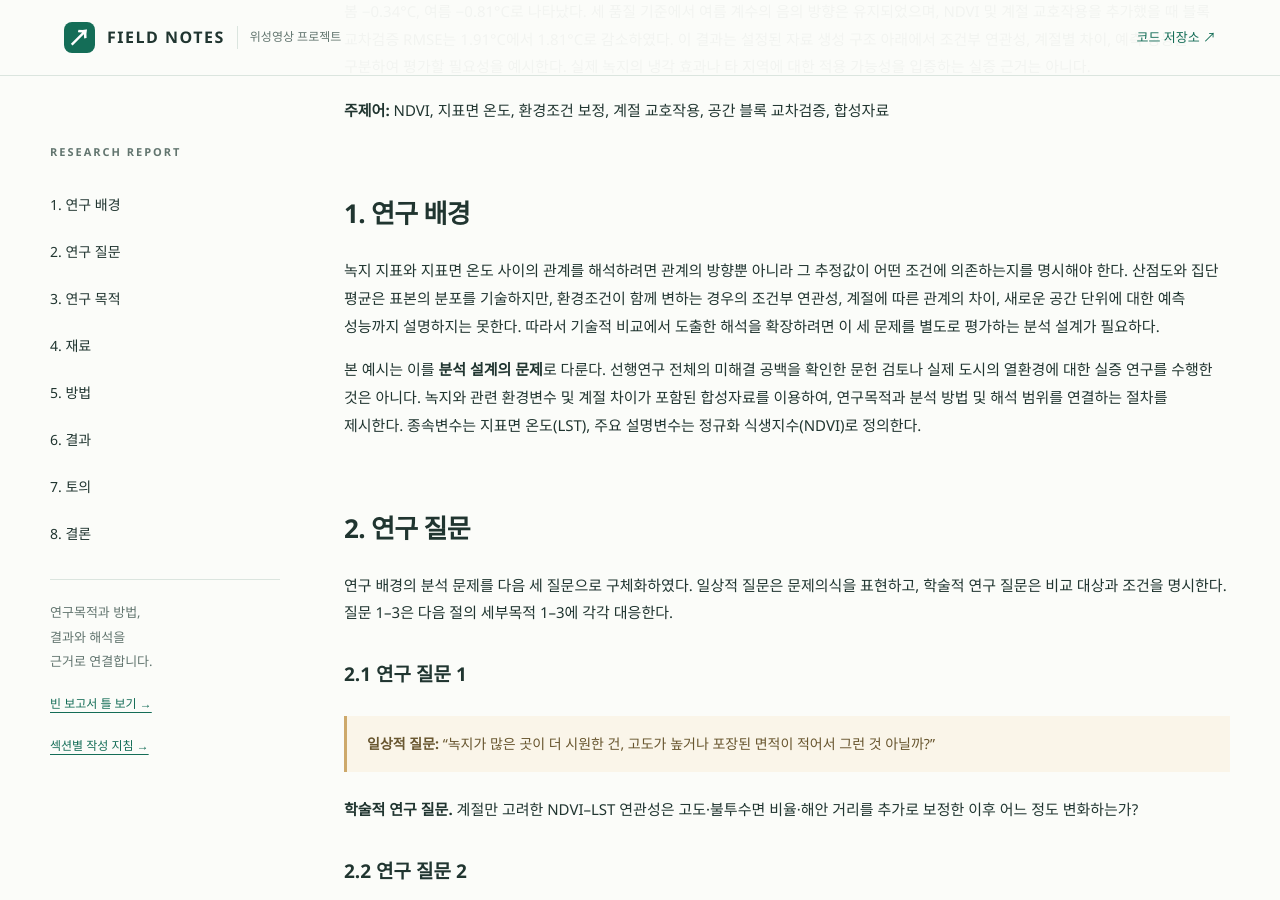
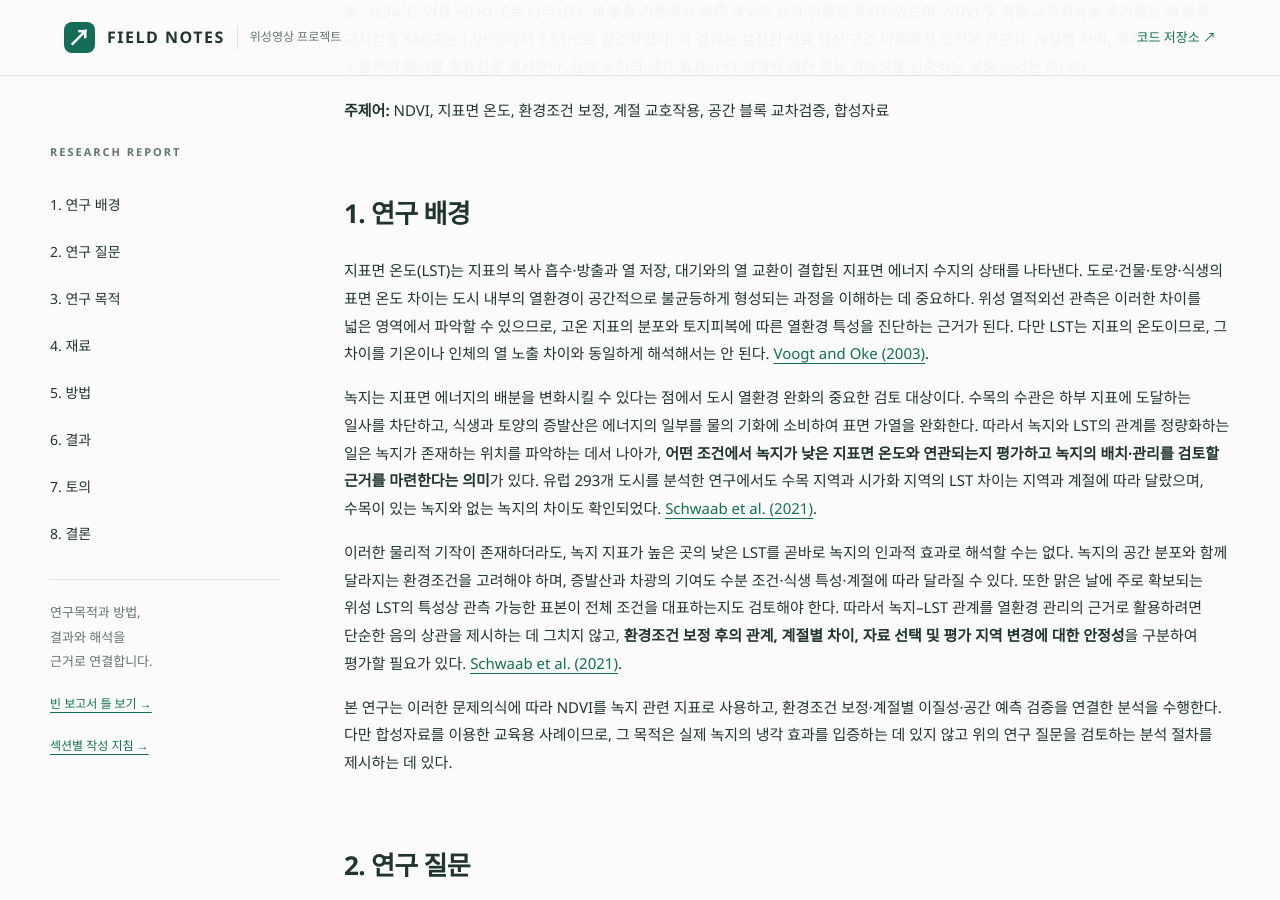
Before and after one commit to wonk19/class2026_02_surveying2, a Jekyll site: the page built from docs/index.md, in a window 1280 px wide and 900 px high, scrolled down 758 px. Built offline with Jekyll 4.4.1, drawn with Linux system fonts in a browser that asks for light colours; some of the changed text lies outside the part shown.

Commit message:
Ground research background in surface energy balance and vegetation mechanisms

```diff
--- a/docs/index.md
+++ b/docs/index.md
@@ -19,9 +19,13 @@ badge: "DEMO / 실제 관측 결과 아님"
 
 ## 1. 연구 배경 {#background}
 
-녹지 지표와 지표면 온도 사이의 관계를 해석하려면 관계의 방향뿐 아니라 그 추정값이 어떤 조건에 의존하는지를 명시해야 한다. 산점도와 집단 평균은 표본의 분포를 기술하지만, 환경조건이 함께 변하는 경우의 조건부 연관성, 계절에 따른 관계의 차이, 새로운 공간 단위에 대한 예측 성능까지 설명하지는 못한다. 따라서 기술적 비교에서 도출한 해석을 확장하려면 이 세 문제를 별도로 평가하는 분석 설계가 필요하다.
+지표면 온도(LST)는 지표의 복사 흡수·방출과 열 저장, 대기와의 열 교환이 결합된 지표면 에너지 수지의 상태를 나타낸다. 도로·건물·토양·식생의 표면 온도 차이는 도시 내부의 열환경이 공간적으로 불균등하게 형성되는 과정을 이해하는 데 중요하다. 위성 열적외선 관측은 이러한 차이를 넓은 영역에서 파악할 수 있으므로, 고온 지표의 분포와 토지피복에 따른 열환경 특성을 진단하는 근거가 된다. 다만 LST는 지표의 온도이므로, 그 차이를 기온이나 인체의 열 노출 차이와 동일하게 해석해서는 안 된다. [Voogt and Oke (2003)](https://doi.org/10.1016/S0034-4257(03)00079-8).
 
-본 예시는 이를 **분석 설계의 문제**로 다룬다. 선행연구 전체의 미해결 공백을 확인한 문헌 검토나 실제 도시의 열환경에 대한 실증 연구를 수행한 것은 아니다. 녹지와 관련 환경변수 및 계절 차이가 포함된 합성자료를 이용하여, 연구목적과 분석 방법 및 해석 범위를 연결하는 절차를 제시한다. 종속변수는 지표면 온도(LST), 주요 설명변수는 정규화 식생지수(NDVI)로 정의한다.
+녹지는 지표면 에너지의 배분을 변화시킬 수 있다는 점에서 도시 열환경 완화의 중요한 검토 대상이다. 수목의 수관은 하부 지표에 도달하는 일사를 차단하고, 식생과 토양의 증발산은 에너지의 일부를 물의 기화에 소비하여 표면 가열을 완화한다. 따라서 녹지와 LST의 관계를 정량화하는 일은 녹지가 존재하는 위치를 파악하는 데서 나아가, **어떤 조건에서 녹지가 낮은 지표면 온도와 연관되는지 평가하고 녹지의 배치·관리를 검토할 근거를 마련한다는 의미**가 있다. 유럽 293개 도시를 분석한 연구에서도 수목 지역과 시가화 지역의 LST 차이는 지역과 계절에 따라 달랐으며, 수목이 있는 녹지와 없는 녹지의 차이도 확인되었다. [Schwaab et al. (2021)](https://doi.org/10.1038/s41467-021-26768-w).
+
+이러한 물리적 기작이 존재하더라도, 녹지 지표가 높은 곳의 낮은 LST를 곧바로 녹지의 인과적 효과로 해석할 수는 없다. 녹지의 공간 분포와 함께 달라지는 환경조건을 고려해야 하며, 증발산과 차광의 기여도 수분 조건·식생 특성·계절에 따라 달라질 수 있다. 또한 맑은 날에 주로 확보되는 위성 LST의 특성상 관측 가능한 표본이 전체 조건을 대표하는지도 검토해야 한다. 따라서 녹지–LST 관계를 열환경 관리의 근거로 활용하려면 단순한 음의 상관을 제시하는 데 그치지 않고, **환경조건 보정 후의 관계, 계절별 차이, 자료 선택 및 평가 지역 변경에 대한 안정성**을 구분하여 평가할 필요가 있다. [Schwaab et al. (2021)](https://doi.org/10.1038/s41467-021-26768-w).
+
+본 연구는 이러한 문제의식에 따라 NDVI를 녹지 관련 지표로 사용하고, 환경조건 보정·계절별 이질성·공간 예측 검증을 연결한 분석을 수행한다. 다만 합성자료를 이용한 교육용 사례이므로, 그 목적은 실제 녹지의 냉각 효과를 입증하는 데 있지 않고 위의 연구 질문을 검토하는 분석 절차를 제시하는 데 있다.
 
 ## 2. 연구 질문 {#question}
 
@@ -258,3 +262,9 @@ python 01_공통코드/advanced_analysis.py
 - [빈 보고서 틀](report-template.html)
 
 - [섹션별 작성 지침]({{ site.github.repository_url }}/blob/main/05_보고서양식/섹션별_작성지침.md)
+
+
+#### 연구 배경 참고문헌
+
+- Voogt, J. A., & Oke, T. R. (2003). Thermal remote sensing of urban climates. *Remote Sensing of Environment, 86*(3), 370–384. [https://doi.org/10.1016/S0034-4257(03)00079-8](https://doi.org/10.1016/S0034-4257(03)00079-8).
+- Schwaab, J., Meier, R., Mussetti, G., Seneviratne, S., Bürgi, C., & Davin, E. L. (2021). The role of urban trees in reducing land surface temperatures in European cities. *Nature Communications, 12*, 6763. [https://doi.org/10.1038/s41467-021-26768-w](https://doi.org/10.1038/s41467-021-26768-w).
```
Also changed, not shown: 05_보고서양식/섹션별_작성지침.md (+3 -1 lines).
